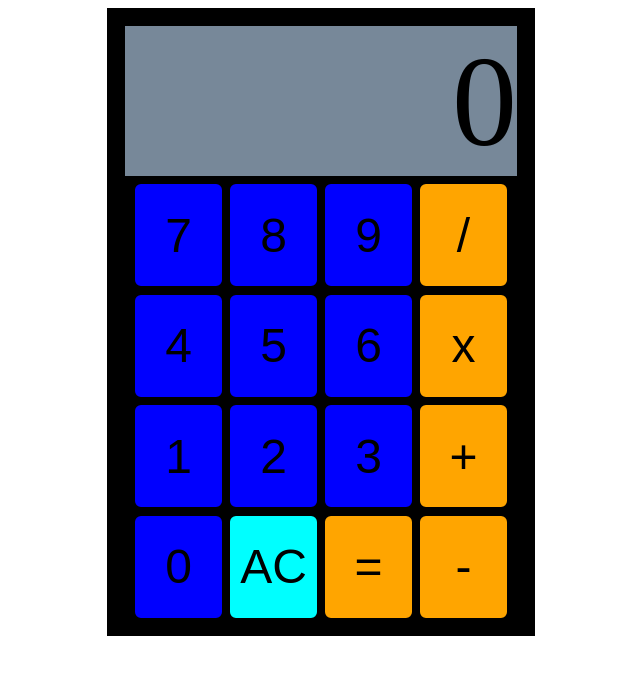
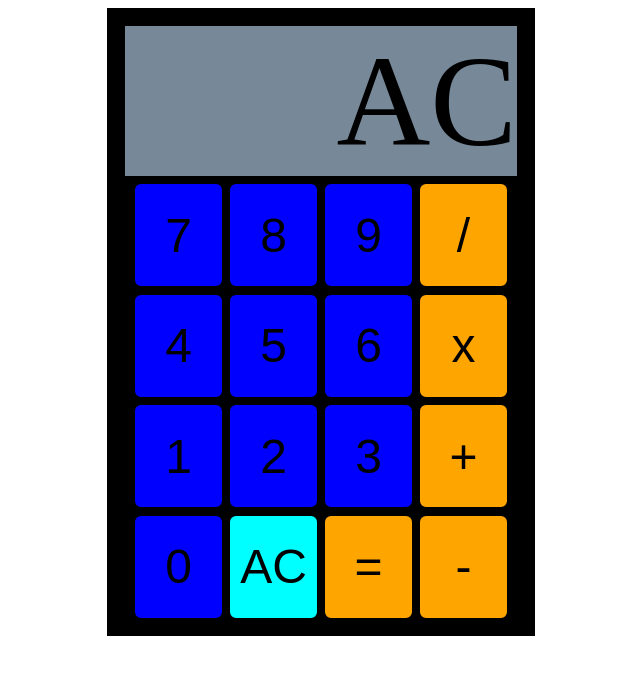
Before and after one commit to KanishkMishra/Calculator, a plain HTML site: page index.html in a window 1280 px wide. Both pictures are taken after a click on the button "AC". Shown: the whole page, without its empty margins (319-959 px from the left). Drawn offline with Linux system fonts and the light colour scheme.

Commit message:
Update screen based on number pressed

```diff
--- a/calc.js
+++ b/calc.js
@@ -1,3 +1,5 @@
+let displayValue = 0;
+
 // Operations
 function add(a, b) {
     return Number(a)+Number(b);
@@ -34,3 +36,13 @@ function operate(a, b, operator) {
     }
     return result;
 }
+
+// update numbers within screen
+const numbers = document.querySelectorAll('button').forEach(num => {
+    num.addEventListener('click', () => {
+        displayValue = num.textContent;
+
+        const screen = document.querySelector('.screen');
+        screen.textContent = displayValue;
+    });
+});
--- a/index.html
+++ b/index.html
@@ -10,7 +10,7 @@
 
     <body>
         <div class="container">
-            <div class="screen">0</div>
+            <div class="screen"></div>
             <div class="row">
                 <button class="7 button num">7</button>
                 <button class="8 button num">8</button>
```
